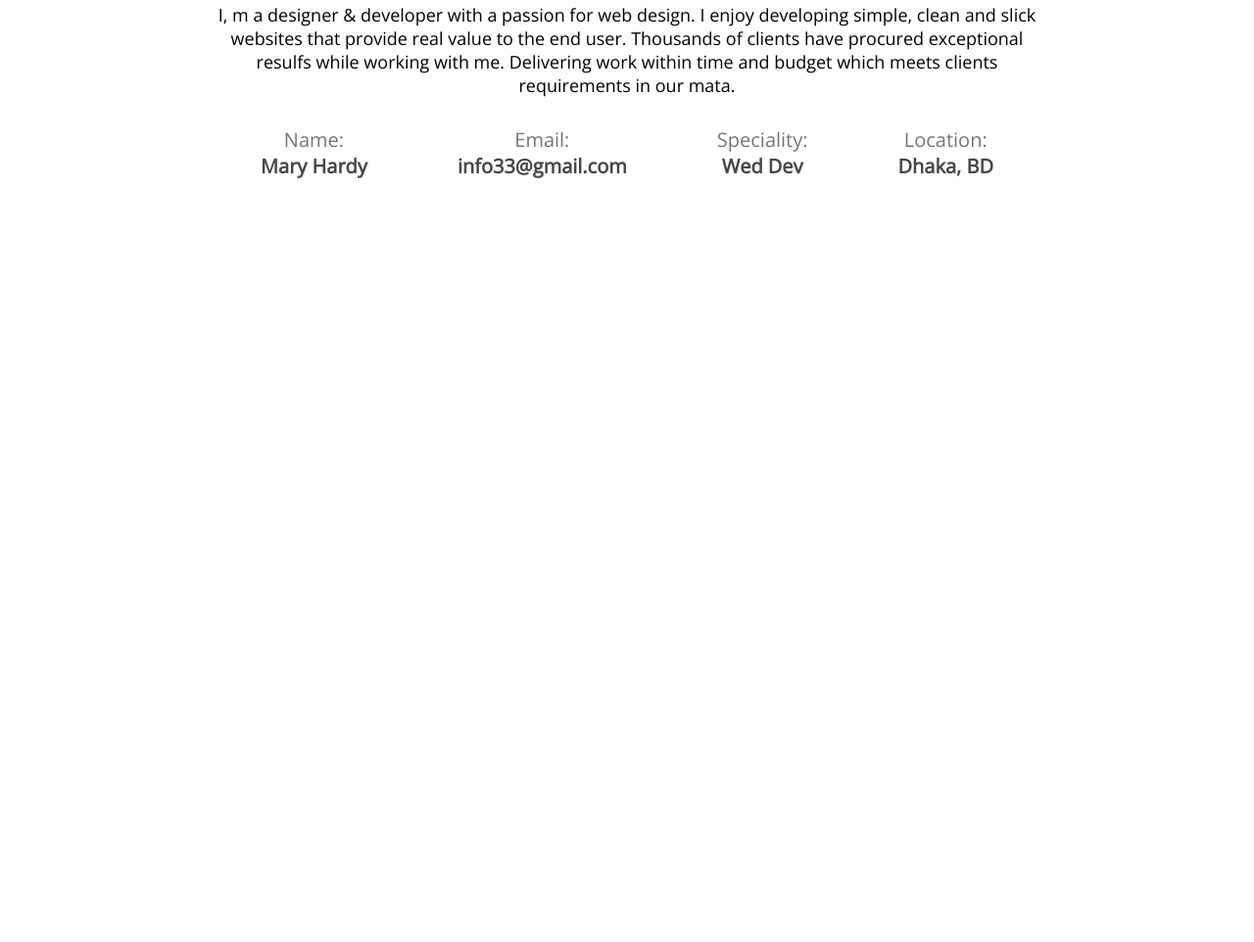
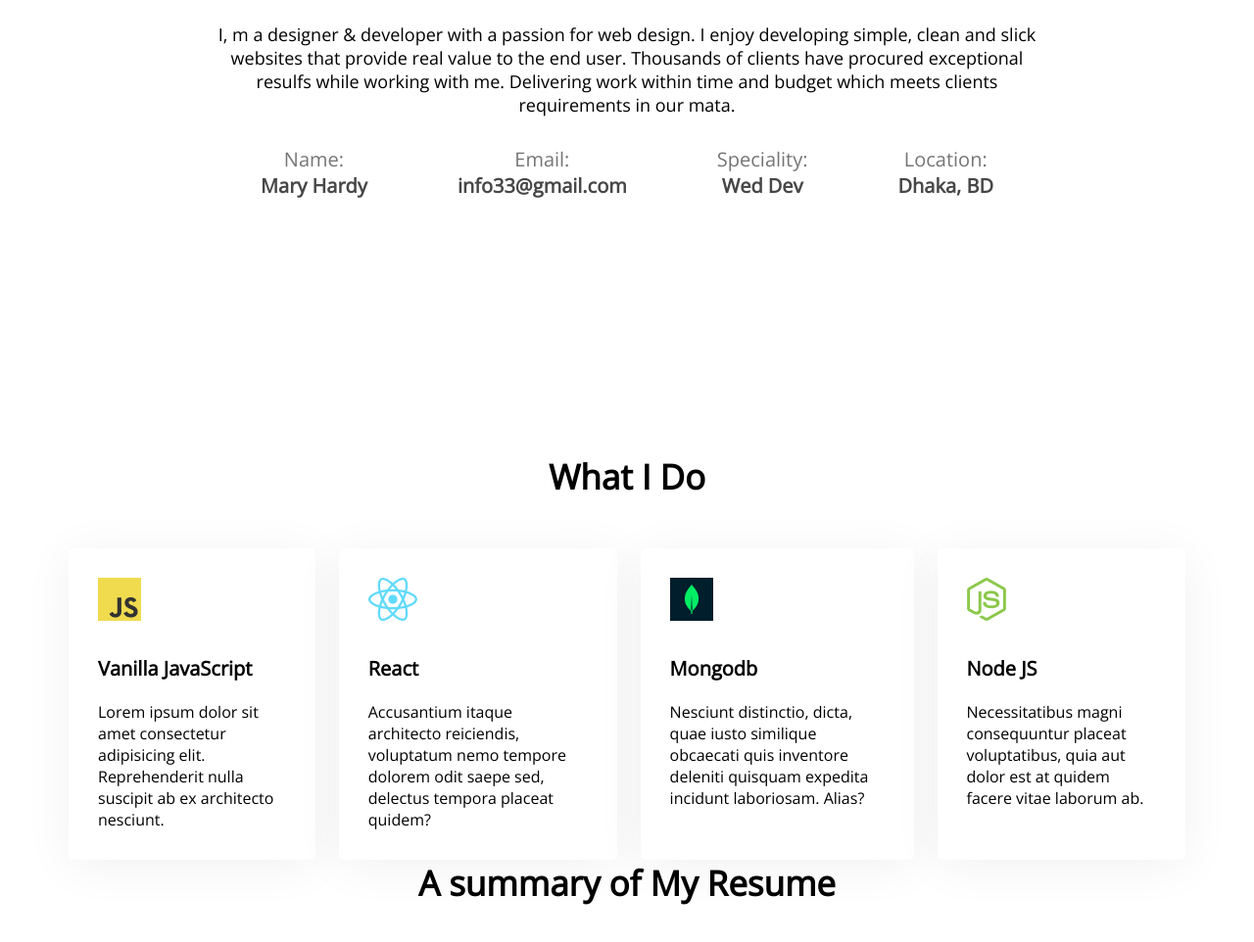
Before and after one commit to rakibislam222/developer-portfolio, a plain HTML site: page index.html in a window 1280 px wide. Shown: the part 1176-2138 px from the top of the page at 98% size. Before the commit the page ends 1489 px from the top, so only its background shows below. Drawn offline with nearby package versions, Linux system fonts and the light colour scheme.

Commit message:
added skills content

```diff
--- a/index.html
+++ b/index.html
@@ -37,6 +37,7 @@
       </div>
     </header>
     <main>
+      <!-- about section -->
       <section class="about">
         <h3 class="section-title">About Me</h3>
         <p class="section-discription">
@@ -65,6 +66,53 @@
           </div>
         </div>
       </section>
+      <!--  What i do section-->
+      <section class="what-i-do">
+        <h3 class="section-title">What I Do</h3>
+        <!-- .skills-container>.skill*4>img+p.skill-title+p.skill-description>lorem15 -->
+
+        <div class="skills-container">
+          <div class="skill">
+            <img src="images/icons/js.png" alt="" />
+            <p class="skill-title">Vanilla JavaScript</p>
+            <p class="skill-description">
+              Lorem ipsum dolor sit amet consectetur adipisicing elit.
+              Reprehenderit nulla suscipit ab ex architecto nesciunt.
+            </p>
+          </div>
+          <div class="skill">
+            <img src="images/icons/react.png" alt="" />
+            <p class="skill-title">React</p>
+            <p class="skill-description">
+              Accusantium itaque architecto reiciendis, voluptatum nemo tempore
+              dolorem odit saepe sed, delectus tempora placeat quidem?
+            </p>
+          </div>
+          <div class="skill">
+            <img src="images/icons/mongo.png" alt="" />
+            <p class="skill-title">Mongodb</p>
+            <p class="skill-description">
+              Nesciunt distinctio, dicta, quae iusto similique obcaecati quis
+              inventore deleniti quisquam expedita incidunt laboriosam. Alias?
+            </p>
+          </div>
+          <div class="skill">
+            <img src="images/icons/nodejs.png" alt="" />
+            <p class="skill-title">Node JS</p>
+            <p class="skill-description">
+              Necessitatibus magni consequuntur placeat voluptatibus, quia aut
+              dolor est at quidem facere vitae laborum ab.
+            </p>
+          </div>
+        </div>
+      </section>
+      <!-- Summary section -->
+      <section class="resume">
+        <h3 class="section-title">A summary of My Resume</h3>
+        <div class="resume-content">
+          <div></div>
+        </div>
+      </section>
     </main>
     <footer></footer>
   </body>
--- a/styles/portfolio.css
+++ b/styles/portfolio.css
@@ -73,9 +73,10 @@
   padding: 130px 150px;
 }
 .section-title {
-  margin-bottom: 30px;
+  margin-bottom: 50px;
   font-weight: 700;
   font-size: 35px;
+  text-align: center;
 }
 .section-discription {
   color: ;
@@ -98,3 +99,27 @@
   font-size: 20px;
   color: #474747;
 }
+/* What i do styles */
+.what-i-do {
+  margin-top: 130px;
+}
+.skills-container {
+  display: flex;
+  gap: 24px;
+}
+.skill {
+  background: #ffffff;
+  box-shadow: 0px 6px 50px rgba(0, 0, 0, 0.06);
+  border-radius: 5px;
+  padding: 30px;
+}
+.skill-title {
+  font-weight: 700;
+  font-size: 20px;
+  margin-top: 30px;
+  margin-bottom: 20px;
+}
+.skill-discription {
+  color: #757575;
+}
+/* Summary section */
```
